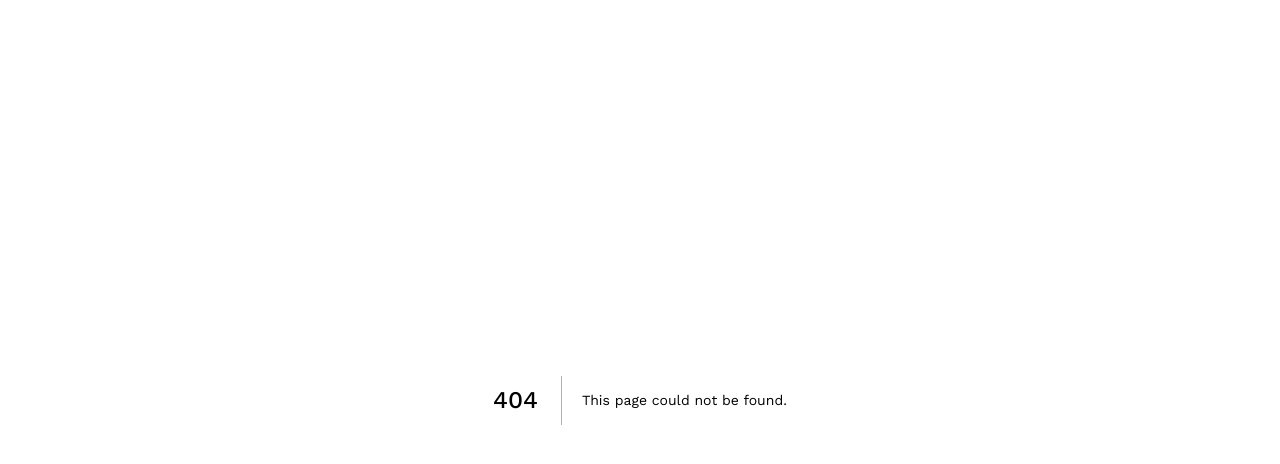
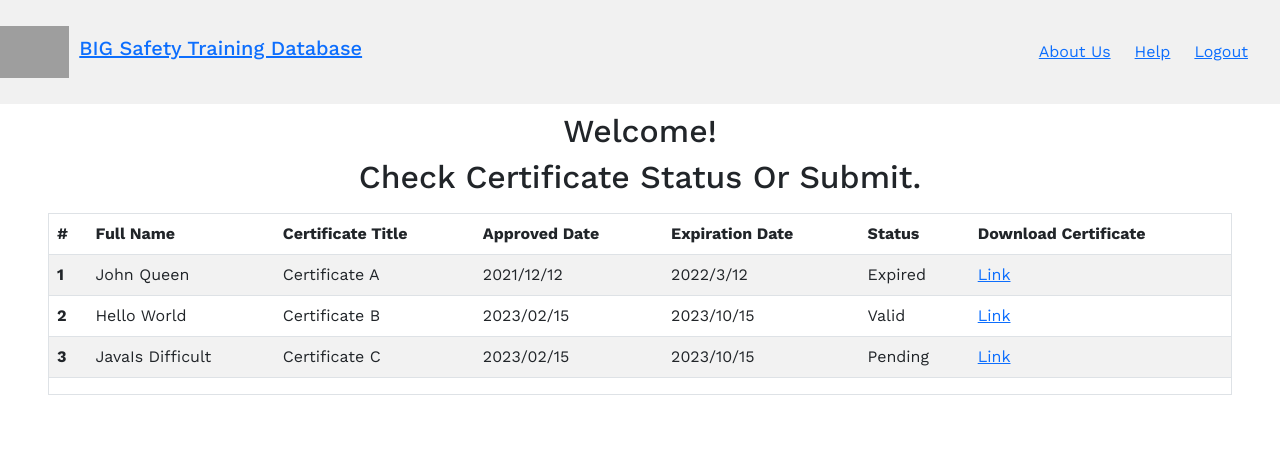
Before and after one commit to leej1230/safety-data-training, a Next.js app: page /adminTable in a window 1280 px wide. Before the commit this address had no page. Shown: the top 464 px of the page. Built offline with nearby package versions, Linux system fonts and the light colour scheme; no server answers; the database is empty; sample sign-in values are in the browser's storage; grey boxes are pictures that could not be loaded.

Commit message:
set up is done

```diff
--- /dev/null
+++ b/src/pages/adminTable.tsx
@@ -0,0 +1,146 @@
+import Navbar from "@/components/Navbar";
+import Head from "next/head";
+import { useRouter } from "next/router";
+import { requireAuth } from "../authUtils";
+import { firestore } from "../../lib/FirebaseConfig";
+import { collection, query, where, getDocs, collectionGroup } from 'firebase/firestore';
+import { useEffect, useState } from "react";
+
+
+const CertificationData = [
+  {
+    fullName: "John Queen",
+    CertificateTitle: "Certificate A",
+    ApprovedDate: "2021/12/12",
+    ExpirationDate: "2022/3/12",
+    Status: "Expired",
+    CertificateLink: 'https://www.youtube.com/watch?v=dQw4w9WgXcQ'
+  },
+  {
+    fullName: "Hello World",
+    CertificateTitle: "Certificate B",
+    ApprovedDate: "2023/02/15",
+    ExpirationDate: "2023/10/15",
+    Status: "Valid",
+    CertificateLink: 'https://www.youtube.com/watch?v=dQw4w9WgXcQ'
+},
+{
+    fullName: "JavaIs Difficult",
+    CertificateTitle: "Certificate C",
+    ApprovedDate: "2023/02/15",
+    ExpirationDate: "2023/10/15",
+    Status: "Pending",
+    CertificateLink: 'https://www.youtube.com/watch?v=dQw4w9WgXcQ'
+  },
+];
+
+const AdminCertificateList = () => {
+  const router = useRouter();
+
+  const [certificatesList, setCertificatesList] = useState<any>([]);
+
+  const getStudentInfoByUID = async (uid: string): Promise<any> => {
+    try {
+        const q = query(collection(firestore, 'users'), where('uid', '==', uid));
+        const querySnapshot = await getDocs(q);
+
+        if (!querySnapshot.empty) {
+        const doc = querySnapshot.docs[0];
+        const data = doc.data();
+        return { ...data };
+        } else {
+        return undefined;
+        }
+    } catch (error) {
+        console.error('Error retrieving field:', error);
+        return undefined;
+    }
+};
+
+
+  const fetchAllSubmissions = async () => {
+    const certificatesCollectionRef = collectionGroup(firestore, 'certificates');
+    const querySnapshot = await getDocs(certificatesCollectionRef);
+
+    const certificates:any = [];
+
+    querySnapshot.forEach((certificateDoc) => {
+        const certificateData = certificateDoc.data();
+        certificates.push({
+        userId: certificateDoc.ref.parent.parent?.id,
+        certificateId: certificateDoc.id,
+        ...certificateData,
+        });
+    });
+
+    console.log(certificates);
+    return certificates;
+  };
+
+  const logStudentInfo = async (uid:string) => {
+    const studentInfo = await getStudentInfoByUID(uid);
+    console.log("Student Info:", studentInfo);
+  };
+
+  useEffect(()=>{
+    // Will give you json information of all certificate submission with uid
+    setCertificatesList(fetchAllSubmissions());
+    console.log("ReturnValue:", certificatesList);
+    // Input uid as argument to retrieve student info
+    logStudentInfo('zoYUpLFFN8VCTi5nBR55O4qID3r1');
+  },[]);
+
+
+  return (
+    <>
+      <Head>
+        <title>Certificate Landing</title>
+      </Head>
+
+      <Navbar />
+
+      <main>
+        <div className="text-center my-2">
+          <h2>Welcome!</h2>
+          <h2>Check Certificate Status Or Submit.</h2>
+        </div>
+        <div className="border mx-5 my-3">
+          <table className="table table-striped">
+            <thead>
+              <tr>
+                <th scope="col">#</th>
+                <th scope="col">
+                  Full Name
+                </th>
+                <th scope="col" colSpan={2}>
+                  Certificate Title
+                </th>
+                <th scope="col">Approved Date</th>
+                <th scope="col">Expiration Date</th>
+                <th scope="col">Status</th>
+                <th scope="col">Download Certificate</th>
+              </tr>
+            </thead>
+            <tbody>
+              {CertificationData.map((cdata, index) => {
+                return (
+                  <tr key={index}>
+                    <th scope="row">{index + 1}</th>
+                    <td>{cdata.fullName}</td>
+                    <td colSpan={2}>{cdata.CertificateTitle}</td>
+                    <td>{cdata.ApprovedDate}</td>
+                    <td>{cdata.ExpirationDate}</td>
+                    <td>{cdata.Status}</td>
+                    <td><a href={cdata.CertificateLink}>Link</a></td>
+                  </tr>
+                );
+              })}
+            </tbody>
+          </table>
+        </div>
+      </main>
+    </>
+  );
+};
+
+export default requireAuth(AdminCertificateList);
--- a/src/pages/certificatelanding.tsx
+++ b/src/pages/certificatelanding.tsx
@@ -6,7 +6,7 @@ import NoteAdd from "@mui/icons-material/NoteAdd";
 import { requireAuth } from "../authUtils";
 import { auth, firestore, storage } from "../../lib/FirebaseConfig";
 import { collection, query, doc, getDocs, getFirestore } from 'firebase/firestore';
-import { useEffect } from "react";
+import { useEffect, useState } from "react";
 
 
 const CertificationData = [
@@ -32,6 +32,7 @@ const CertificationData = [
 
 const CertificateLanding = () => {
   const router = useRouter();
+  const [certificates,setCertificates] = useState<any>([]);
 
   const getCurrentUserUid = () => {
     const user = auth.currentUser
@@ -73,7 +74,8 @@ const CertificateLanding = () => {
   useEffect(()=>{
     const uid = getCurrentUserUid();
     if(uid){
-      console.log("ReturnValue:", fetchUserSubmissions(uid));
+      setCertificates(fetchUserSubmissions(uid));
+      console.log("ReturnValue:", certificates);
     }
 
   },[]);
```
